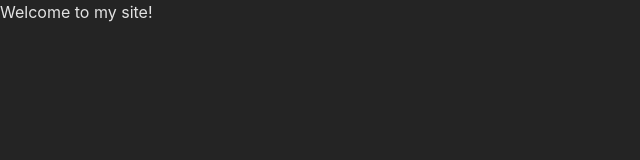
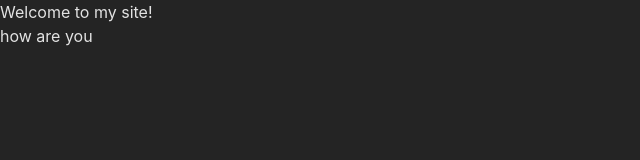
Before and after one commit to bondzioyo/bondzioyo.github.io, a Vue app: page / in a window 1280 px wide. Shown: the top 160 px of the page, without its empty margins (0-640 px from the left). Built offline with nearby package versions, Linux system fonts and the light colour scheme.

Commit message:
add test

```diff
--- a/src/App.vue
+++ b/src/App.vue
@@ -5,5 +5,6 @@
 
 <template>
   <div class="text-center">Welcome to my site!</div>
+  <div>how are you</div>
   <!-- <TheChessboard /> -->
 </template>
```
